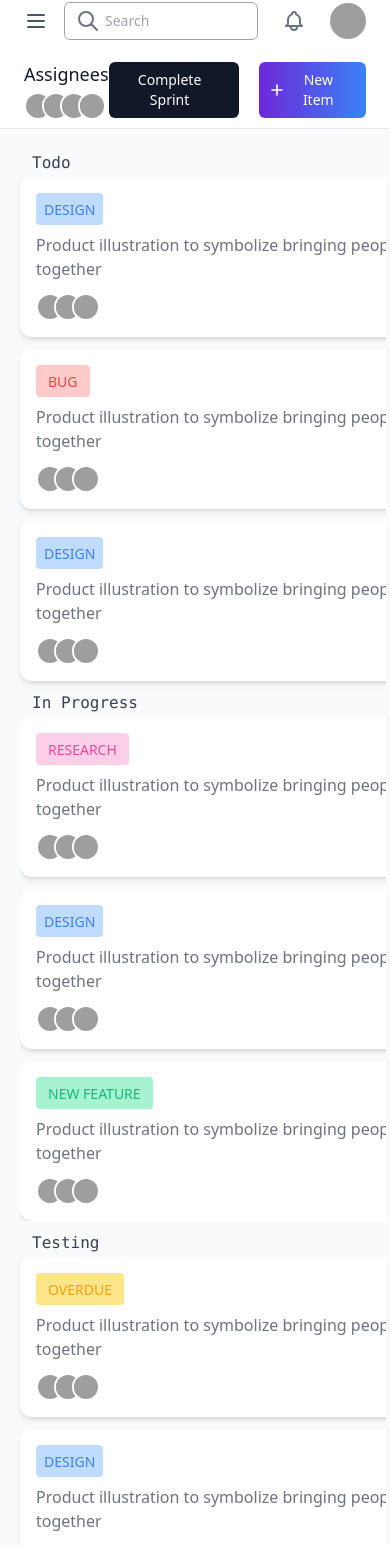
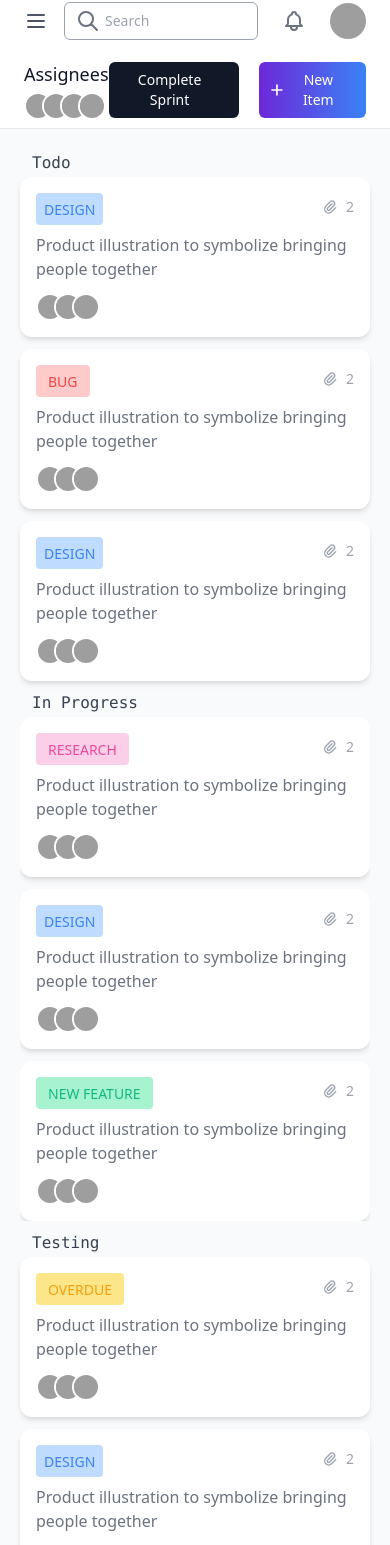
Before and after one commit to codingwithdidem/kanban_tailwind, a Next.js app: page / in a window 390 px wide. Shown: the part 10-1555 px from the top of the page. Built offline with nearby package versions, Linux system fonts and the light colour scheme; grey boxes are pictures that could not be loaded.

Commit message:
Mobile Fix

```diff
--- a/pages/index.js
+++ b/pages/index.js
@@ -191,7 +191,7 @@ export default function Home() {
             </div>
 
             {/* Header Bottom */}
-            <div className=" flex items-center justify-between py-2">
+            <div className="flex items-center justify-between py-2">
               <div className="sm:flex sm:items-center">
                 <h2 className="text-lg font-medium text-gray-900">Assignees</h2>
                 <div className="flex items-center sm:ml-6 mt-1 sm:mt-0">
@@ -255,7 +255,7 @@ export default function Home() {
 
         <div className="bg-gray-50">
           <main className="p-3 h-full overflow-hidden inline-flex flex flex-wrap mx-1">
-            <div className="flex-shrink-0 flex flex-col bg-transparent rounded-md px-1 sm:w-1/2 md:w-1/3 lg:w-1/4 lg:my-4 lg:px-4">
+            <div className="flex flex-col bg-transparent rounded-md px-1 sm:w-1/2 md:w-1/3 lg:w-1/4 lg:my-4 lg:px-4">
               <h3 className="flex-shrink-0 px-3 pt-3 pb-1 text-md font-medium text-gray-700 leading-tight font-mono">
                 Todo
               </h3>
@@ -449,7 +449,7 @@ export default function Home() {
             </div>
 
             {/* Board In Progress */}
-            <div className="flex-shrink-0 flex flex-col bg-transparent rounded-md px-1 sm:w-1/2 md:w-1/3 lg:w-1/4 lg:my-4 lg:px-4">
+            <div className="flex flex-col bg-transparent rounded-md px-1 sm:w-1/2 md:w-1/3 lg:w-1/4 lg:my-4 lg:px-4">
               <h3 className="flex-shrink-0 px-3 pt-3 pb-1 text-md font-medium text-gray-700 leading-tight font-mono">
                 In Progress
               </h3>
@@ -646,7 +646,7 @@ export default function Home() {
             </div>
 
             {/* Board Testing */}
-            <div className="flex-shrink-0 flex flex-col bg-transparent rounded-md px-1 sm:w-1/2 md:w-1/3 lg:w-1/4 lg:my-4 lg:px-4">
+            <div className="flex flex-col bg-transparent rounded-md px-1 sm:w-1/2 md:w-1/3 lg:w-1/4 lg:my-4 lg:px-4">
               <h3 className="flex-shrink-0 px-3 pt-3 pb-1 text-md font-medium text-gray-700 leading-tight font-mono">
                 Testing
               </h3>
@@ -777,7 +777,7 @@ export default function Home() {
             </div>
 
             {/* Board Done */}
-            <div className="flex-shrink-0 flex flex-col bg-transparent rounded-md px-1 sm:w-1/2 md:w-1/3 lg:w-1/4 lg:my-4 lg:px-4 h-screen">
+            <div className="flex flex-col bg-transparent rounded-md px-1 sm:w-1/2 md:w-1/3 lg:w-1/4 lg:my-4 lg:px-4 h-screen">
               <h3 className="flex-shrink-0 px-3 pt-3 pb-1 text-md font-medium text-gray-700 leading-tight font-mono">
                 Done
               </h3>
```
